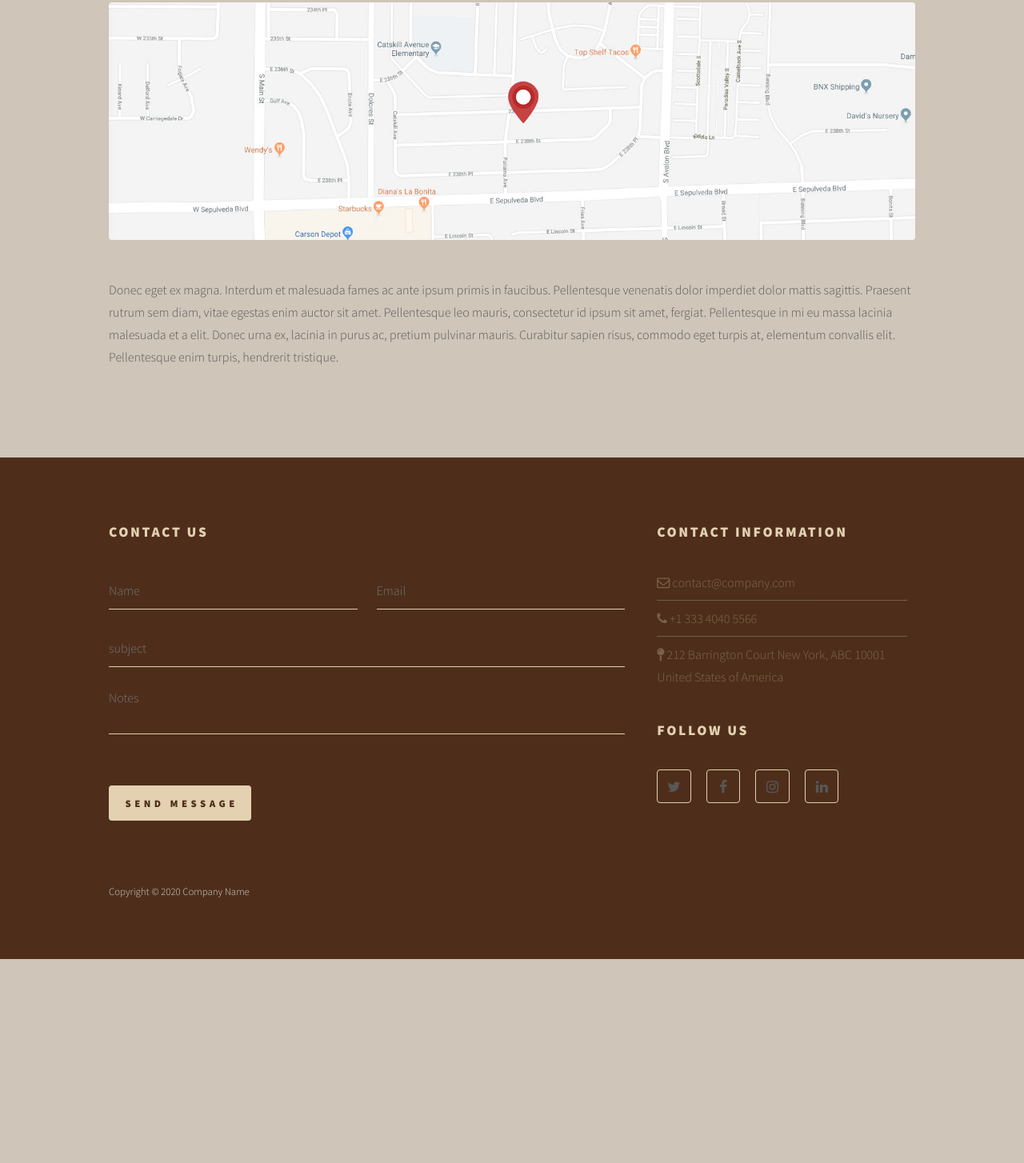
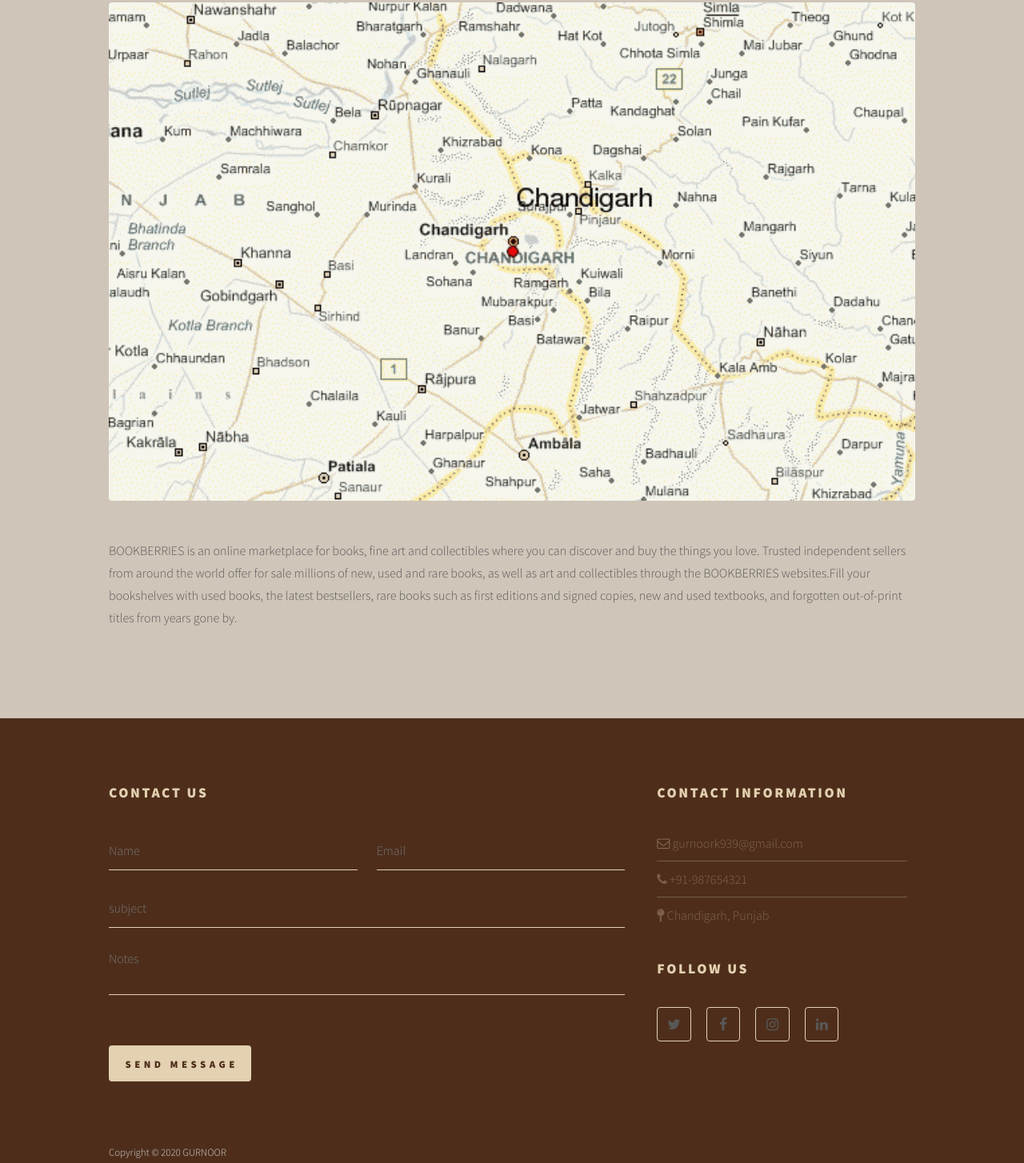
Before and after one commit to gurnoorkaur01/Online-Book-Store-Website, a plain HTML site: page contact.html in a window 1280 px wide. Shown: the part 202-1656 px from the top of the page at 80% size. Before the commit the page ends 1401 px from the top, so only its background shows below. Drawn offline with nearby package versions, Linux system fonts and the light colour scheme.

Commit message:
Update contact.html

```diff
--- a/contact.html
+++ b/contact.html
@@ -62,9 +62,14 @@
 					<div id="main">
 						<div class="inner">
 							<h1 style="color:#4E2E1B">CONTACT US</h1>
-							<span class="image main"><img src="images/map.jpg" alt="" /></span>
-							<p>Donec eget ex magna. Interdum et malesuada fames ac ante ipsum primis in faucibus. Pellentesque venenatis dolor imperdiet dolor mattis sagittis. Praesent rutrum sem diam, vitae egestas enim auctor sit amet. Pellentesque leo mauris, consectetur id ipsum sit amet, fergiat. Pellentesque in mi eu massa lacinia malesuada et a elit. Donec urna ex, lacinia in purus ac, pretium pulvinar mauris. Curabitur sapien risus, commodo eget turpis at, elementum convallis elit. Pellentesque enim turpis, hendrerit tristique.</p>
-						</div>
+
+							<span class="image main"><img src="images/map.gif" alt="" /></span>
+							<p>BOOKBERRIES is an online marketplace for books, fine art and collectibles where you can discover and buy the things you love.
+								Trusted independent sellers from around the world offer for sale millions of new, used and rare books, as well as art and
+								collectibles through the BOOKBERRIES websites.Fill your bookshelves with used books, the latest bestsellers, rare books such
+								as first editions and signed copies,
+								 new and used textbooks, and forgotten out-of-print titles from years gone by.</p>
+							</div>
 					</div>
 
 				<!-- Footer -->
@@ -104,23 +109,23 @@
 								<h2 class="footerheading">CONTACT INFORMATION</h2>
 
 								<ul class="alt">
-									<li ><span class="fa fa-envelope-o" style="color:#F1E8B8; opacity:0.3"></span> <a href="#" style="color:#F1E8B8; opacity:0.3">contact@company.com</a></li>
-									<li style="color:#F1E8B8; opacity:0.3"><span class="fa fa-phone" style="color:#E3D1B1"></span> +1 333 4040 5566 </li>
-									<li style="color:#F1E8B8; opacity:0.3"><span class="fa fa-map-pin" style="color:#E3D1B1"></span> 212 Barrington Court New York, ABC 10001 United States of America</li>
+									<li ><span class="fa fa-envelope-o" style="color:#F1E8B8; opacity:0.3"></span> <a href="#" style="color:#F1E8B8; opacity:0.3">gurnoork939@gmail.com</a></li>
+									<li style="color:#F1E8B8; opacity:0.3"><span class="fa fa-phone" style="color:#E3D1B1"></span> +91-987654321 </li>
+									<li style="color:#F1E8B8; opacity:0.3"><span class="fa fa-map-pin" style="color:#E3D1B1"></span> Chandigarh, Punjab</li>
 								</ul>
 
 								<h2 class="footerheading">FOLLOW US</h2>
 
 								<ul class="icons">
-									<li><a href="#" class="icon style2 fa-twitter"><span class="label">Twitter</span></a></li>
-									<li><a href="#" class="icon style2 fa-facebook"><span class="label">Facebook</span></a></li>
-									<li><a href="#" class="icon style2 fa-instagram"><span class="label">Instagram</span></a></li>
-									<li><a href="#" class="icon style2 fa-linkedin"><span class="label">LinkedIn</span></a></li>
+									<li><a href="https://twitter.com/gurnoorkaur01" class="icon style2 fa-twitter"><span class="label">Twitter</span></a></li>
+									<li><a href="https://www.facebook.com/GurnoorKaur01" class="icon style2 fa-facebook"><span class="label">Facebook</span></a></li>
+									<li><a href="https://www.instagram.com/lightfromthedarkmind_/" class="icon style2 fa-instagram"><span class="label">Instagram</span></a></li>
+									<li><a href="https://www.linkedin.com/in/gurnoorkaur01/" class="icon style2 fa-linkedin"><span class="label">LinkedIn</span></a></li>
 								</ul>
 							</section>
 
 							<ul class="copyright">
-								<li>Copyright © 2020 Company Name </li>
+								<li>Copyright © 2020 GURNOOR </li>
 
 							</ul>
 						</div>
```
